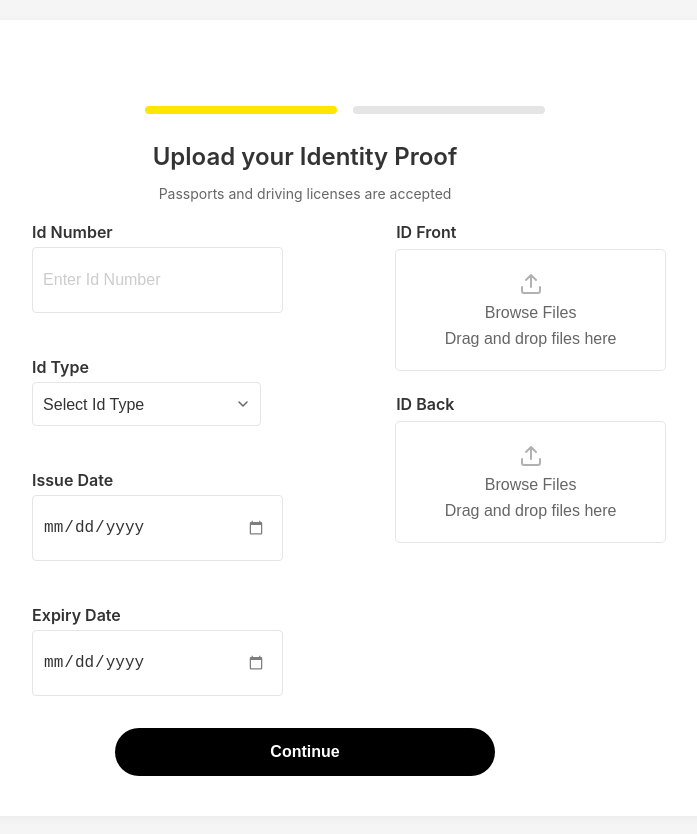
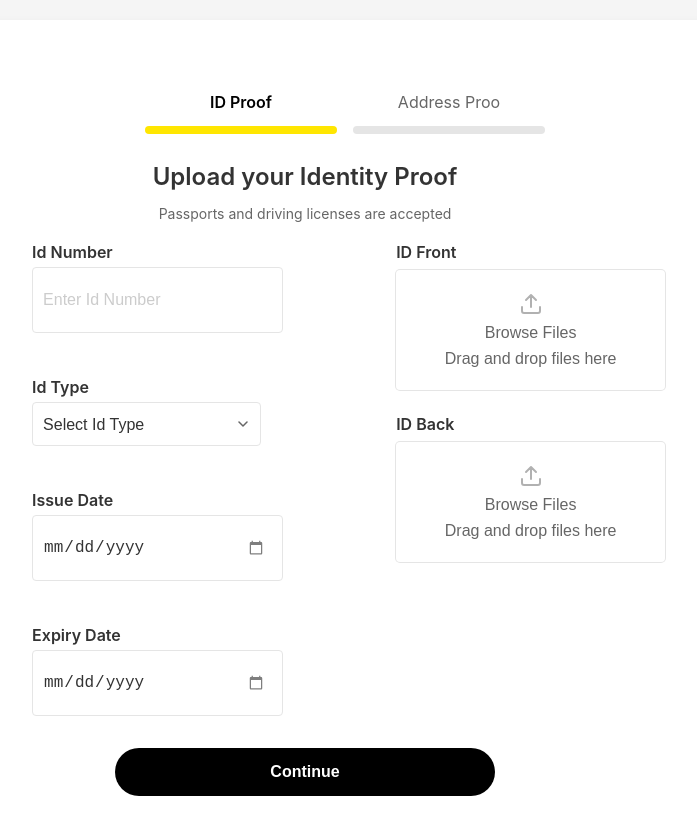
Before and after one commit to SHUBHAM10119/form, a plain HTML site: page idProff.html in a window 1280 px wide. Shown: the whole page, without its empty margins (295-992 px from the left). Drawn offline with Linux system fonts and the light colour scheme.

Commit message:
Update idProff.html

```diff
--- a/idProff.html
+++ b/idProff.html
@@ -11,8 +11,8 @@
     <div class="container">
         <!-- Step Indicators -->
         <div class="steps">
-            <div class="step active"><a href="idProff.html"></a></div>
-            <div class="step"><a href="addressProff.html"></a></div>
+            <div class="step active"><a href="idProff.html">ID Proof</a></div>
+            <div class="step"><a href="addressProff.html">Address Proo</a></div>
         </div>
 
         <!-- ID Proof Form -->
```
